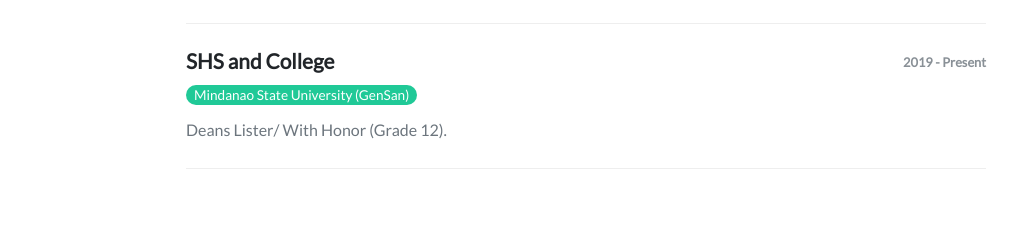
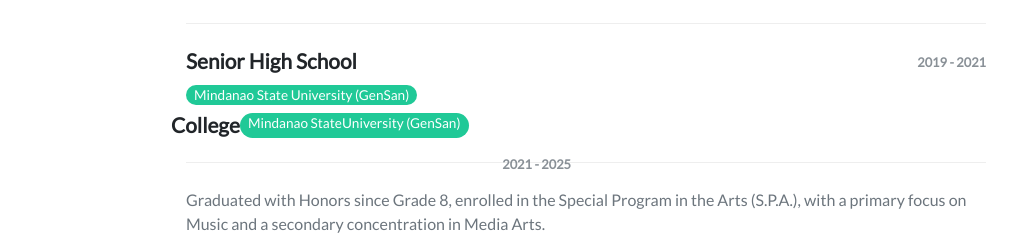
Before and after one commit to mighty-mikhael/CV, a plain HTML site: page index.html in a window 1280 px wide. Shown: the part 1754-2003 px from the top of the page, without its empty margins (54-1071 px from the left). Drawn offline with nearby package versions, Linux system fonts and the light colour scheme.

Commit message:
index.html

```diff
--- a/index.html
+++ b/index.html
@@ -41,7 +41,7 @@
           <div class="avatar">
             <img class="img-fluid rounded-circle" src="assets/img/avatar.jpg">
           </div>
-          <p>Hello! I am <strong>Ivan Mikhaelson A. Pado</strong>. I am a 4th year BS IT Major in Networks Student.</p>
+          <p>Hello! I am <strong>Ivan Mikhaelson A. Pado</strong>. I can assist you with UI design, presentations, group projects, digital art, and video and image editing.</p>
           <a href="#" class="btn btn-outline-primary" onclick="confirmHire()">Hire Me</a>
 
     <script>
@@ -171,12 +171,21 @@
             <div class="item">
               <div class="row">
                 <div class="col-md-6">
-                  <h3>SHS and College</h3>
+                  <h3>Senior High School</h3>
                   <h4 class="organization">Mindanao State University (GenSan)</h4>
                 </div>
                 <div class="col-md-6">
-                  <time class="period">2019 - Present</time>
+                  <time class="period">2019 - 2021</time>
                 </div>
+           <h3>College</h3>
+                  <h4 class="organization">Mindanao StateUniversity (GenSan)</h4>
+                </div>
+                <div class="col-md-6">
+                  <time class="period">2021 - 2025</time>
+                </div>
+              </div>
+              <p class="text-muted">Graduated with Honors since Grade 8, enrolled in the Special Program in the Arts (S.P.A.), with a primary focus on Music and a secondary concentration in Media Arts.</p>
+          </div>
               </div>
               <p class="text-muted">Deans Lister/ With Honor (Grade 12).</p>
             </div>
```
